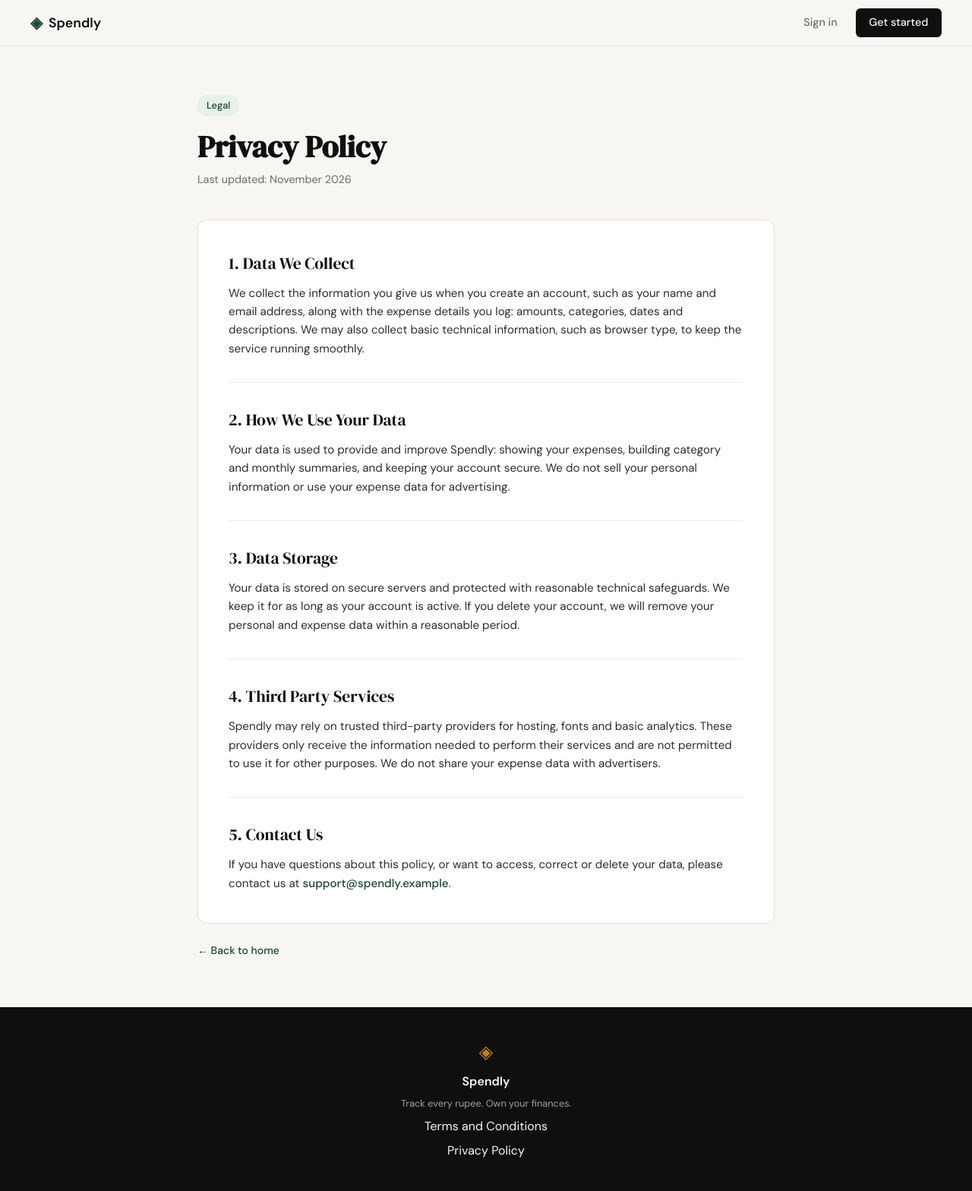
After one commit to rathna78/spendly, a Flask app: page /privacy in a window 1280 px wide. The commit adds this page. Shown: the whole page at 76% size. Run offline with Flask 3, Linux system fonts and the light colour scheme.

Commit message:
landing: add privacy policy page and route

```diff
--- a/app.py
+++ b/app.py
@@ -25,6 +25,11 @@ def login():
 @app.route("/terms")
 def terms():
     return render_template("terms.html")
+
+
+@app.route("/privacy")
+def privacy():
+    return render_template("privacy.html")
 
 
 # ------------------------------------------------------------------ #
--- a/static/css/style.css
+++ b/static/css/style.css
@@ -574,6 +574,13 @@ a { color: inherit; text-decoration: none; }
     color: var(--ink-soft);
 }
 
+.legal-block a {
+    color: var(--accent);
+    font-weight: 500;
+}
+
+.legal-block a:hover { text-decoration: underline; }
+
 .legal-back {
     margin-top: 1.5rem;
     font-size: 0.875rem;
--- a/templates/base.html
+++ b/templates/base.html
@@ -35,7 +35,7 @@
             <span class="footer-name">Spendly</span>
             <p class="footer-copy">Track every rupee. Own your finances.</p>
             <a href="/terms">Terms and Conditions</a>
-            <a href="#">Privacy Policy</a>
+            <a href="/privacy">Privacy Policy</a>
         </div>
     </footer>
 
--- /dev/null
+++ b/templates/privacy.html
@@ -0,0 +1,46 @@
+{% extends "base.html" %}
+
+{% block title %}Privacy Policy — Spendly{% endblock %}
+
+{% block content %}
+
+<section class="legal-section">
+    <div class="legal-container">
+        <div class="legal-header">
+            <div class="legal-badge">Legal</div>
+            <h1 class="legal-title">Privacy Policy</h1>
+            <p class="legal-updated">Last updated: November 2026</p>
+        </div>
+
+        <div class="legal-card">
+            <div class="legal-block">
+                <h2>1. Data We Collect</h2>
+                <p>We collect the information you give us when you create an account, such as your name and email address, along with the expense details you log: amounts, categories, dates and descriptions. We may also collect basic technical information, such as browser type, to keep the service running smoothly.</p>
+            </div>
+
+            <div class="legal-block">
+                <h2>2. How We Use Your Data</h2>
+                <p>Your data is used to provide and improve Spendly: showing your expenses, building category and monthly summaries, and keeping your account secure. We do not sell your personal information or use your expense data for advertising.</p>
+            </div>
+
+            <div class="legal-block">
+                <h2>3. Data Storage</h2>
+                <p>Your data is stored on secure servers and protected with reasonable technical safeguards. We keep it for as long as your account is active. If you delete your account, we will remove your personal and expense data within a reasonable period.</p>
+            </div>
+
+            <div class="legal-block">
+                <h2>4. Third Party Services</h2>
+                <p>Spendly may rely on trusted third-party providers for hosting, fonts and basic analytics. These providers only receive the information needed to perform their services and are not permitted to use it for other purposes. We do not share your expense data with advertisers.</p>
+            </div>
+
+            <div class="legal-block">
+                <h2>5. Contact Us</h2>
+                <p>If you have questions about this policy, or want to access, correct or delete your data, please contact us at <a href="mailto:support@spendly.example">support@spendly.example</a>.</p>
+            </div>
+        </div>
+
+        <p class="legal-back"><a href="{{ url_for('landing') }}">&larr; Back to home</a></p>
+    </div>
+</section>
+
+{% endblock %}
```
